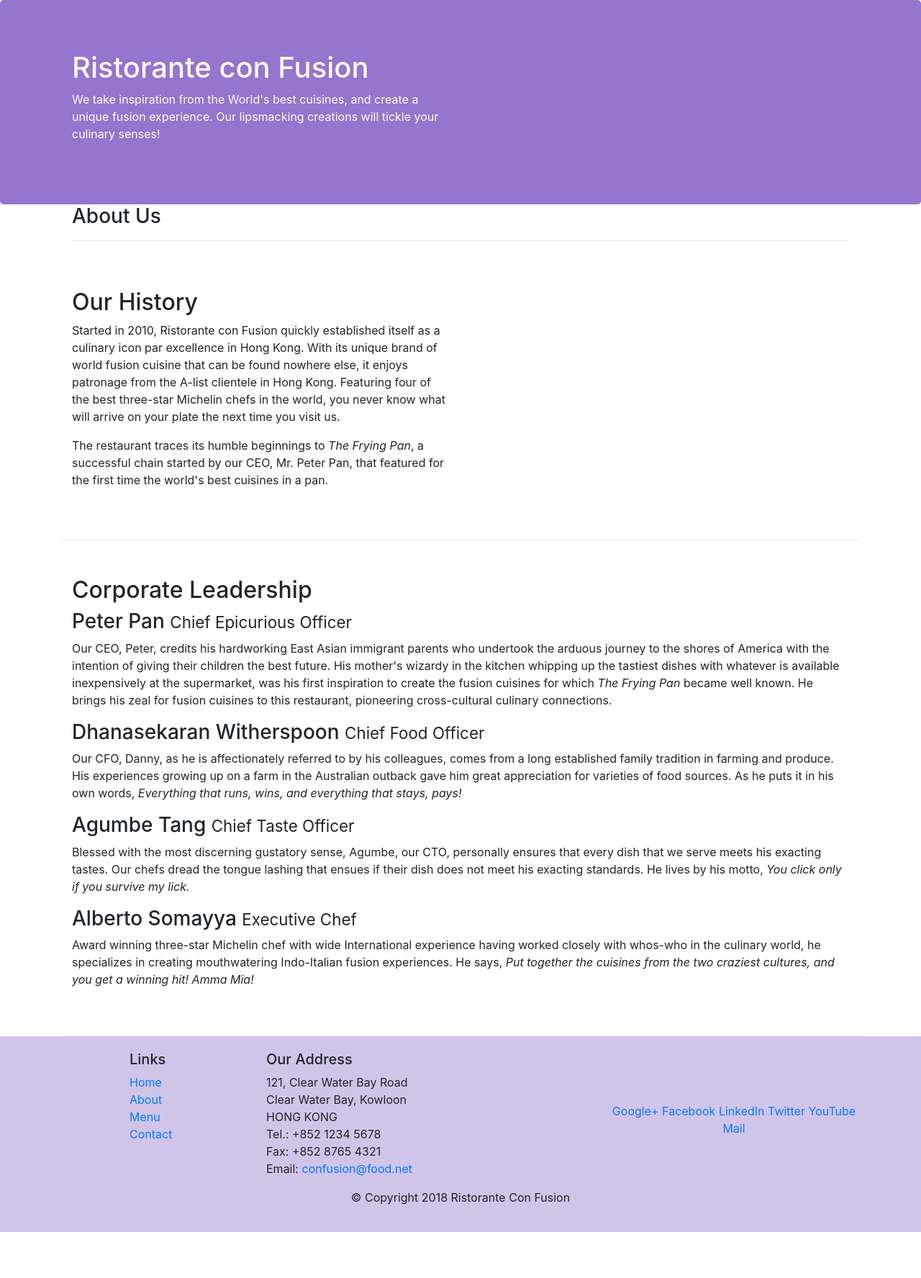
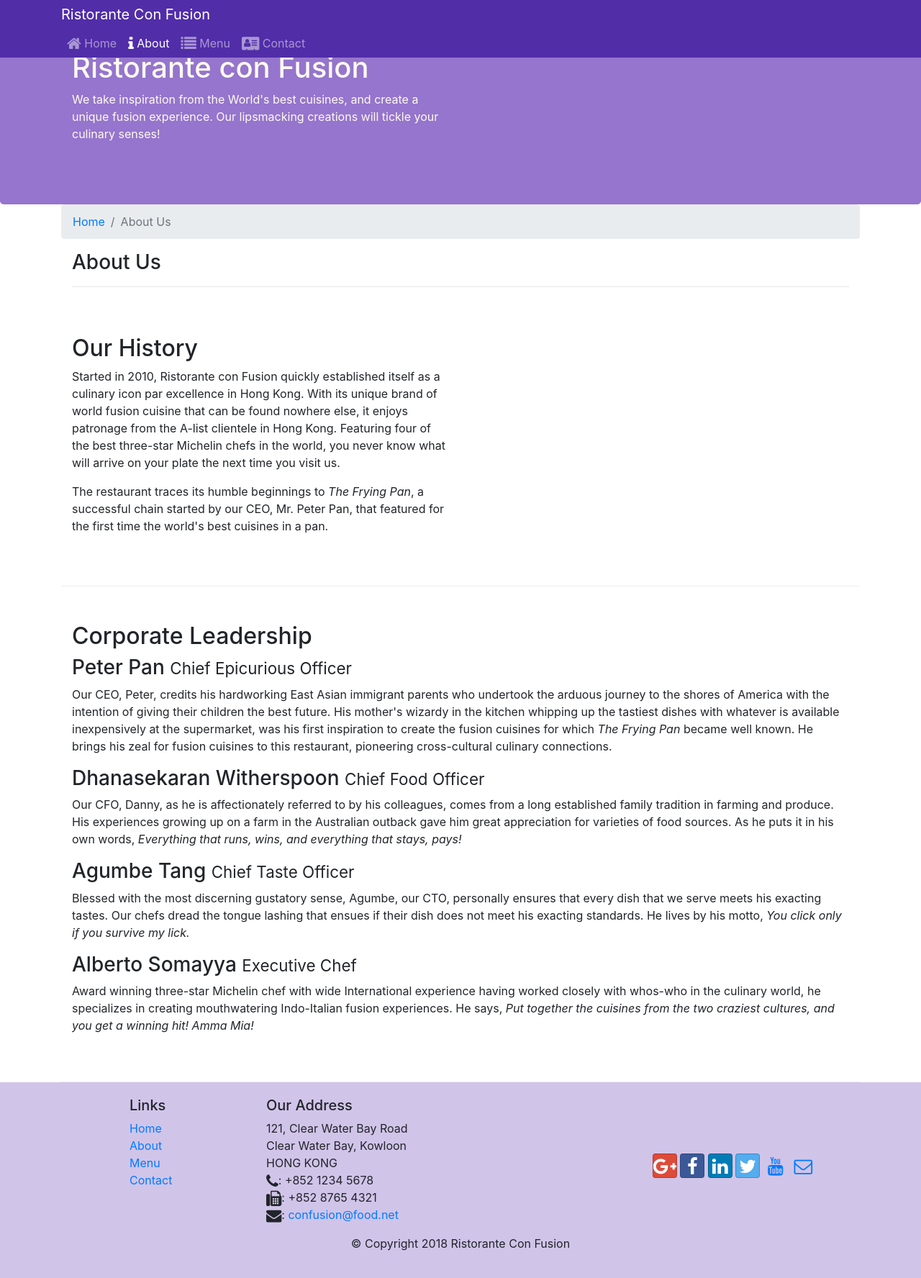
Before and after one commit to 41502DB/coursera_bootstrap4, a website: page aboutus.html in a window 1280 px wide. Shown: the whole page at 72% size. Before the commit the page ends 1712 px from the top, so only its background shows below. Drawn offline with nearby package versions, Linux system fonts and the light colour scheme.

Commit message:
icon fonts

```diff
--- a/aboutus.html
+++ b/aboutus.html
@@ -9,12 +9,30 @@
 
      <!-- Bootstrap CSS -->
      <link rel="stylesheet" href="node_modules/bootstrap/dist/css/bootstrap.min.css">
+     <link rel="stylesheet" href="node_modules/font-awesome/css/font-awesome.min.css">
+     <link rel="stylesheet" href="node_modules/bootstrap-social/bootstrap-social.css">
      <link rel="stylesheet" href="css/styles.css">
     <title>Ristorante Con Fusion: About Us</title>
 
 </head>
 
 <body>
+    <nav class = "navbar-dark navbar-expand-sm navbar-dark fixed-top">
+        <div class="container">
+            <button class = "navbar-toggler" type = "button" data-toggle = "collapse" data-target = "#Navbar_about">
+                <span class = "navbar-toggler-icon"></span>
+            </button>
+            <a class = "navbar-brand mr-auto" href = "./index.html">Ristorante Con Fusion</a>
+            <div class = "collapse navbar-collapse" id = "Navbar_about">
+                <ul class = "navbar-nav mr-auto">
+                    <li class = "nav-item"><a class = "nav-link" href = "./index.html"><span class="fa fa-home fa-lg"></span> Home</a></li>
+                    <li class = "nav-item active"><a class = "nav-link" href = "./aboutus.html"><span class="fa fa-info fa-lg"></span> About</a></li>
+                    <li class = "nav-item"><a class = "nav-link" href = "#"><span class="fa fa-list fa-lg"></span> Menu</a></li>
+                    <li class = "nav-item"><a class = "nav-link" href = "#"><span class="fa fa-address-card fa-lg"></span> Contact</a></li>
+                </ul>
+            </div>
+        </div>
+    </nav>
 
     <header class="jumbotron">
         <div class="container">
@@ -31,6 +49,12 @@
 
     <div class = "container">
         <div class = "row row-header">
+            <ol class= "col-12 breadcrumb">
+                <li class = "breadcrumb-item">
+                    <a href="./index.html">Home</a>
+                    <li class="breadcrumb-item active">About Us</li>
+                </li>
+            </ol>
             <div class = "col-12">
                <h3>About Us</h3>
                <hr>
@@ -52,13 +76,13 @@
             <div class = "col-12">
                 <h2>Corporate Leadership</h2>
                 <h3>Peter Pan <small>Chief Epicurious Officer</small></h3>
-                <p>Our CEO, Peter, credits his hardworking East Asian immigrant parents who undertook the arduous journey to the shores of America with the intention of giving their children the best future. His mother's wizardy in the kitchen whipping up the tastiest dishes with whatever is available inexpensively at the supermarket, was his first inspiration to create the fusion cuisines for which <em>The Frying Pan</em> became well known. He brings his zeal for fusion cuisines to this restaurant, pioneering cross-cultural culinary connections.</p>
+                <p class= "d-none d-sm-block">Our CEO, Peter, credits his hardworking East Asian immigrant parents who undertook the arduous journey to the shores of America with the intention of giving their children the best future. His mother's wizardy in the kitchen whipping up the tastiest dishes with whatever is available inexpensively at the supermarket, was his first inspiration to create the fusion cuisines for which <em>The Frying Pan</em> became well known. He brings his zeal for fusion cuisines to this restaurant, pioneering cross-cultural culinary connections.</p>
                 <h3>Dhanasekaran Witherspoon <small>Chief Food Officer</small></h3>
-                <p>Our CFO, Danny, as he is affectionately referred to by his colleagues, comes from a long established family tradition in farming and produce. His experiences growing up on a farm in the Australian outback gave him great appreciation for varieties of food sources. As he puts it in his own words, <em>Everything that runs, wins, and everything that stays, pays!</em></p>
+                <p class= "d-none d-sm-block">Our CFO, Danny, as he is affectionately referred to by his colleagues, comes from a long established family tradition in farming and produce. His experiences growing up on a farm in the Australian outback gave him great appreciation for varieties of food sources. As he puts it in his own words, <em>Everything that runs, wins, and everything that stays, pays!</em></p>
                 <h3>Agumbe Tang <small>Chief Taste Officer</small></h3>
-                <p>Blessed with the most discerning gustatory sense, Agumbe, our CTO, personally ensures that every dish that we serve meets his exacting tastes. Our chefs dread the tongue lashing that ensues if their dish does not meet his exacting standards. He lives by his motto, <em>You click only if you survive my lick.</em></p>
+                <p class= "d-none d-sm-block">Blessed with the most discerning gustatory sense, Agumbe, our CTO, personally ensures that every dish that we serve meets his exacting tastes. Our chefs dread the tongue lashing that ensues if their dish does not meet his exacting standards. He lives by his motto, <em>You click only if you survive my lick.</em></p>
                 <h3>Alberto Somayya <small>Executive Chef</small></h3>
-                <p>Award winning three-star Michelin chef with wide International experience having worked closely with whos-who in the culinary world, he specializes in creating mouthwatering Indo-Italian fusion experiences. He says, <em>Put together the cuisines from the two craziest cultures, and you get a winning hit! Amma Mia!</em></p>
+                <p class= "d-none d-sm-block">Award winning three-star Michelin chef with wide International experience having worked closely with whos-who in the culinary world, he specializes in creating mouthwatering Indo-Italian fusion experiences. He says, <em>Put together the cuisines from the two craziest cultures, and you get a winning hit! Amma Mia!</em></p>
             </div>
        </div>
 
@@ -82,19 +106,19 @@
 		              121, Clear Water Bay Road<br>
 		              Clear Water Bay, Kowloon<br>
 		              HONG KONG<br>
-		              Tel.: +852 1234 5678<br>
-		              Fax: +852 8765 4321<br>
-		              Email: <a href="mailto:confusion@food.net">confusion@food.net</a>
+                      <i class="fa fa-phone fa-lg"></i>: +852 1234 5678<br>
+		              <i class="fa fa-fax fa-lg"></i>: +852 8765 4321<br>
+                      <i class="fa fa-envelope fa-lg"></i>: <a href="mailto:confusion@food.net">confusion@food.net</a>
 		           </address>
                 </div>
                 <div class="col-12 col-sm-4 align-self-center">
                     <div class="text-center">
-                        <a href="http://google.com/+">Google+</a>
-                        <a href="http://www.facebook.com/profile.php?id=">Facebook</a>
-                        <a href="http://www.linkedin.com/in/">LinkedIn</a>
-                        <a href="http://twitter.com/">Twitter</a>
-                        <a href="http://youtube.com/">YouTube</a>
-                        <a href="mailto:">Mail</a>
+                        <a class="btn btn-social-icon btn-google" href="http://google.com/+"><i class="fa fa-google-plus fa-lg"></i></a>
+                        <a class="btn btn-social-icon btn-facebook" href="http://www.facebook.com/profile.php?id="><i class="fa fa-facebook fa-lg"></i></a>
+                        <a class="btn btn-social-icon btn-linkedin" href="http://www.linkedin.com/in/"><i class="fa fa-linkedin fa-lg"></i></a>
+                        <a class="btn btn-social-icon btn-twitter" href="http://twitter.com/"><i class="fa fa-twitter fa-lg"></i></a>
+                        <a class="btn btn-social-icon btn-youtube" href="http://youtube.com/"><i class="fa fa-youtube fa-lg"></i></a>
+                        <a class="btn btn-social-icon" href="mailto:"><i class="fa fa-envelope-o fa-lg"></i></a>
                     </div>
                 </div>
            </div>
@@ -106,6 +130,11 @@
         </div>
     </footer>
 
+    <!-- jQuery first, then Popper.js, then Bootstrap JS. -->
+    <script src="node_modules/jquery/dist/jquery.slim.min.js"></script>
+    <script src="node_modules/popper.js/dist/umd/popper.min.js"></script>
+    <script src="node_modules/bootstrap/dist/js/bootstrap.min.js"></script>
+
 </body>
 
 </html>
--- a/css/styles.css
+++ b/css/styles.css
@@ -28,3 +28,12 @@
     margin: 0px;
     color: #0f0f0f;
 }
+
+.body {
+    padding: 50px 0px 0px 0px;
+    z-index: 0;
+}
+
+.navbar-dark {
+    background: #512DA8;
+}
--- a/package.json
+++ b/package.json
@@ -15,6 +15,8 @@
   },
   "dependencies": {
     "bootstrap": "^4.0.0",
+    "bootstrap-social": "^5.1.1",
+    "font-awesome": "^4.7.0",
     "jquery": "^3.3.1",
     "popper.js": "^1.12.9"
   }
```
Also changed, not shown: index.html (+11 -9 lines), 1 other file.
